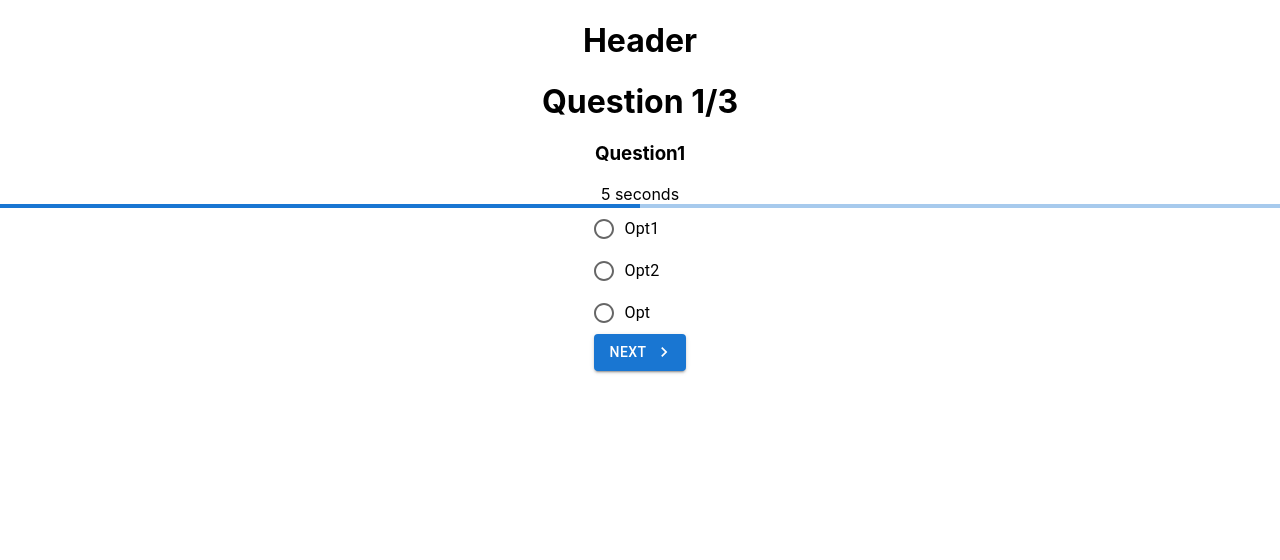
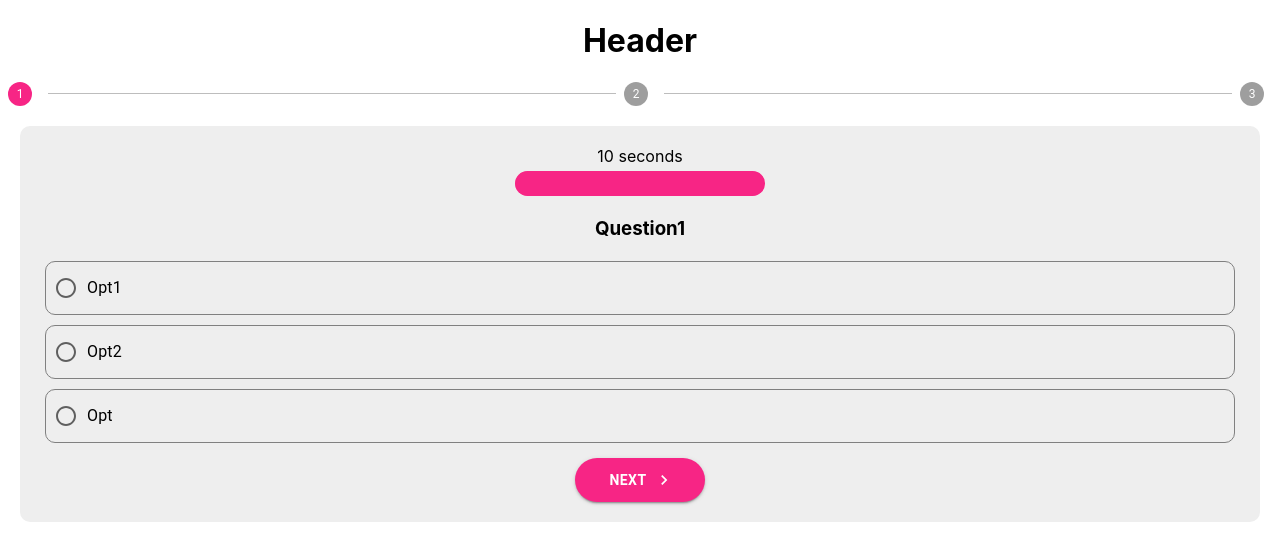
Before and after one commit to dcrescimbeni/rchlbs-challenge-fe, a React (Create React App) app: page /sample-survey in a window 1280 px wide. Shown: the top 560 px of the page. Built offline with nearby package versions, Linux system fonts and the light colour scheme.

Commit message:
Added styles

```diff
--- a/src/App.tsx
+++ b/src/App.tsx
@@ -5,17 +5,20 @@ import './App.css';
 import QuizHeader from './components/QuizHeader';
 import Main from './pages/Main';
 import quizAbi from './utils/quizAbi';
+import { ThemeProvider } from '@mui/system';
+import { createTheme } from '@mui/material/styles';
 
 function App() {
   const [quizBalance, setQuizBalance] = useState('');
+  const [network, setNetwork] = useState('');
 
   useEffect(() => {
     const connectMetamask = async () => {
       const provider = new ethers.providers.Web3Provider(window.ethereum);
       const signer = provider.getSigner();
       let userAddress = await signer.getAddress();
-
-      console.log(userAddress);
+      let network = await provider.getNetwork();
+      setNetwork(network.name);
 
       const quiz = {
         address: '0x74F0B668Ea3053052DEAa5Eedd1815f579f0Ee03',
@@ -36,12 +39,50 @@ function App() {
     }
   }, []);
 
+  const theme = createTheme({
+    palette: {
+      primary: { main: '#f72585' },
+      secondary: { main: '#4361ee' },
+    },
+    components: {
+      MuiButton: {
+        styleOverrides: {
+          root: {
+            borderRadius: '30px',
+            padding: '10px 35px',
+            fontWeight: 'bold',
+          },
+        },
+      },
+      MuiFormControlLabel: {
+        styleOverrides: {
+          root: {
+            backgroundColor: 'secondary',
+          },
+        },
+      },
+      MuiLinearProgress: {
+        styleOverrides: {
+          root: {
+            height: '25px',
+            borderRadius: '20px',
+          },
+        },
+      },
+    },
+  });
+
   return (
     <div className="App">
-      <Routes>
-        <Route path="/" element={<Main quizBalance={quizBalance} />} />
-        <Route path="sample-survey/*" element={<QuizHeader />}></Route>
-      </Routes>
+      <ThemeProvider theme={theme}>
+        <Routes>
+          <Route
+            path="/"
+            element={<Main quizBalance={quizBalance} network={network} />}
+          />
+          <Route path="sample-survey/*" element={<QuizHeader />}></Route>
+        </Routes>
+      </ThemeProvider>
     </div>
   );
 }
--- a/src/pages/Main.tsx
+++ b/src/pages/Main.tsx
@@ -6,36 +6,57 @@ import {
   CardMedia,
   Typography,
   Chip,
+  Box,
+  Paper,
+  Container,
 } from '@mui/material';
 import CloudSyncIcon from '@mui/icons-material/CloudSync';
 import { Link } from 'react-router-dom';
 import AttachMoneyIcon from '@mui/icons-material/AttachMoney';
+import NavigateNextIcon from '@mui/icons-material/NavigateNext';
 
 interface Props {
   quizBalance: string;
+  network: string;
 }
 
-const Main = ({ quizBalance }: Props) => {
+const Main = ({ quizBalance, network }: Props) => {
   return (
     <>
       <Chip icon={<AttachMoneyIcon />} label={`${quizBalance} QUIZ`} />
-      <Card>
+      <Paper
+        elevation={3}
+        sx={{
+          display: 'flex',
+          flexDirection: 'row',
+          borderRadius: '10px',
+          margin: '15px',
+        }}
+      >
+        <Box sx={{ width: '150px' }}>
           <CardMedia
             component="img"
             image="https://48tools.com/wp-content/uploads/2015/09/shortlink.png"
             alt="quiz image"
-          height="130"
           />
-        <CardContent>
-          <Typography variant="h5">Sample quiz</Typography>
-        </CardContent>
-        <CardActions>
-          <Button component={Link} to="/sample-survey">
+        </Box>
+        <Box sx={{ display: 'flex', alignItems: 'center' }}>
+          <Container>
+            <Typography variant="h5" sx={{ marginBottom: '10px' }}>
+              Sample quiz
+            </Typography>
+            <Button
+              endIcon={<NavigateNextIcon />}
+              variant="contained"
+              component={Link}
+              to="/sample-survey"
+            >
               Start
             </Button>
-        </CardActions>
-      </Card>
-      <Button startIcon={<CloudSyncIcon />}>Reconnect</Button>
+          </Container>
+        </Box>
+      </Paper>
+      <Button startIcon={<CloudSyncIcon />}>Network: {network}</Button>
     </>
   );
 };
--- a/src/pages/Quiz.tsx
+++ b/src/pages/Quiz.tsx
@@ -1,11 +1,16 @@
 import {
   Box,
   Button,
+  Container,
   FormControl,
   FormControlLabel,
   LinearProgress,
   Radio,
   RadioGroup,
+  Stack,
+  Step,
+  StepLabel,
+  Stepper,
 } from '@mui/material';
 import NavigateNextIcon from '@mui/icons-material/NavigateNext';
 import { useEffect, useState } from 'react';
@@ -73,45 +78,85 @@ const Quiz = ({ answers, setAnswers }: Props) => {
     }
   }, [survey, currentQuestion]);
 
-  useEffect(() => {
-    let timer = setInterval(() => {
-      setCountdown(countdown - 1);
-      if (countdown === 0) handleNextQuestion();
-    }, 1000);
-    return () => clearInterval(timer);
-  }, [survey, countdown]);
+  // Timer
+  // useEffect(() => {
+  //   let timer = setInterval(() => {
+  //     setCountdown(countdown - 1);
+  //     if (countdown === 0) handleNextQuestion();
+  //   }, 1000);
+  //   return () => clearInterval(timer);
+  // }, [survey, countdown]);
 
   if (!survey.title) return null;
 
   return (
-    <>
-      <h1>
-        Question {currentQuestion + 1}/{survey.questions.length}
-      </h1>
-      <h3>{survey.questions[currentQuestion].text}</h3>
-      <Box>
-        {countdown} seconds
+    <Stack>
+      <Stepper activeStep={currentQuestion}>
+        {survey.questions.map((question, index) => {
+          return (
+            <Step key={index}>
+              <StepLabel></StepLabel>
+            </Step>
+          );
+        })}
+      </Stepper>
+      <Stack
+        spacing={2}
+        sx={{
+          margin: '20px',
+          padding: '20px',
+          backgroundColor: '#eeeeee',
+          borderRadius: '10px',
+        }}
+      >
+        <Box
+          sx={{
+            display: 'flex',
+            flexDirection: 'column',
+            alignItems: 'center',
+          }}
+        >
+          <Box>{countdown} seconds</Box>
+          <Box sx={{ minWidth: '250px', margin: '5px' }}>
             <LinearProgress
               variant="determinate"
               value={
                 (countdown * 100) /
                 survey.questions[currentQuestion].lifetimeSeconds
               }
-        ></LinearProgress>
+            />
           </Box>
+        </Box>
+        <h3>{survey.questions[currentQuestion].text}</h3>
         <FormControl>
-        <RadioGroup onChange={(e) => setCurrentAnswer(e.target.value)}>
+          <RadioGroup
+            onChange={(e) => setCurrentAnswer(e.target.value)}
+            sx={{ marginBottom: '10px' }}
+          >
             {survey.questions[currentQuestion].options.map((option, index) => {
               return (
+                <Box
+                  sx={{
+                    display: 'flex',
+                    margin: '5px',
+                    padding: '5px 10px',
+                    minWidth: '250px',
+                    borderRadius: '10px',
+                    border: '1px solid grey',
+                  }}
+                >
                   <FormControlLabel
                     label={option.text}
                     value={option.text}
                     control={<Radio />}
                     key={index}
+                    sx={{ width: '100%' }}
                   />
+                </Box>
               );
             })}
           </RadioGroup>
+          <Box>
             <Button
               variant="contained"
               endIcon={<NavigateNextIcon />}
@@ -119,8 +164,10 @@ const Quiz = ({ answers, setAnswers }: Props) => {
             >
               Next
             </Button>
+          </Box>
         </FormControl>
-    </>
+      </Stack>
+    </Stack>
   );
 };
 
--- a/src/pages/Submit.tsx
+++ b/src/pages/Submit.tsx
@@ -1,5 +1,7 @@
-import { Container, Box, Stack, Button } from '@mui/material';
+import { Container, Box, Stack, Button, Typography } from '@mui/material';
 import { Link } from 'react-router-dom';
+import SendIcon from '@mui/icons-material/Send';
+import DoneIcon from '@mui/icons-material/Done';
 
 interface IQuestionAnswerPair {
   question: string;
@@ -12,22 +14,44 @@ interface Props {
 
 const Submit = ({ answers }: Props) => {
   return (
-    <div>
     <Container>
-        <Stack>
+      <Stack spacing={2}>
+        <Typography variant="h5">
+          Survey completed
+          <DoneIcon />
+        </Typography>
+
         {answers.map((answer, index) => {
           return (
-              <Box key={index}>
-                {answer.question}: {answer.answer}
+            <Box
+              key={index}
+              sx={{
+                border: '1px solid grey',
+                backgroundColor: '#eee',
+                borderRadius: '10px',
+                display: 'flex',
+                flexDirection: 'column',
+                alignItems: 'flex-start',
+                padding: '10px',
+              }}
+            >
+              <Box>
+                <Typography variant="subtitle2">{answer.question}</Typography>
+              </Box>
+              <Box>{answer.answer}</Box>
             </Box>
           );
         })}
       </Stack>
-        <Button component={Link} to="/">
+      <Button
+        endIcon={<SendIcon />}
+        variant="contained"
+        component={Link}
+        to="/"
+      >
         Submit
       </Button>
     </Container>
-    </div>
   );
 };
 
--- /dev/null
+++ b/src/theme.d.ts
@@ -0,0 +1,16 @@
+import { Theme, ThemeOptions } from '@mui/material/styles';
+
+declare module '@mui/material/styles' {
+  interface CustomTheme extends Theme {
+    status: {
+      danger: string;
+    };
+  }
+  // allow configuration using `createTheme`
+  interface CustomThemeOptions extends ThemeOptions {
+    status?: {
+      danger?: string;
+    };
+  }
+  export function createTheme(options?: CustomThemeOptions): CustomTheme;
+}
```
Also changed, not shown: src/components/MainHeader.tsx (deleted, +0 -12 lines). Lines whose indentation alone changed are shown as unchanged.
